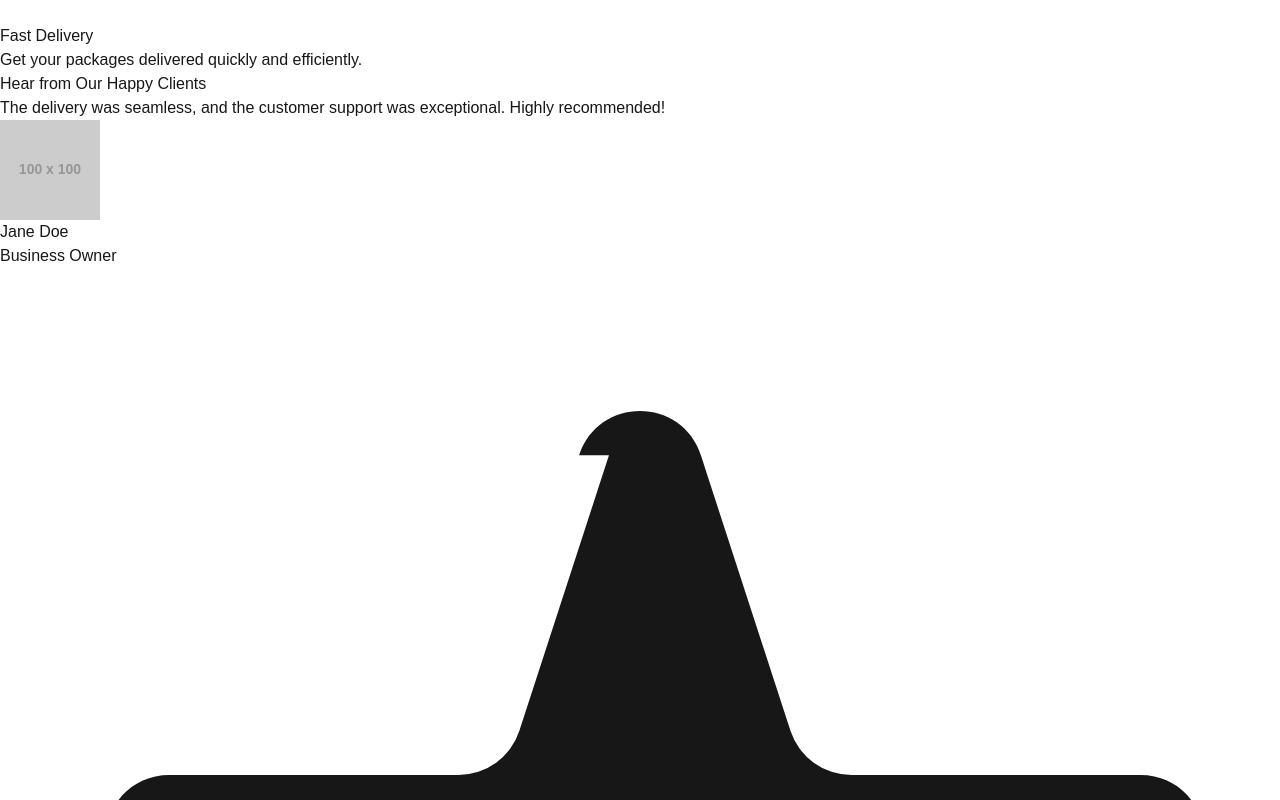
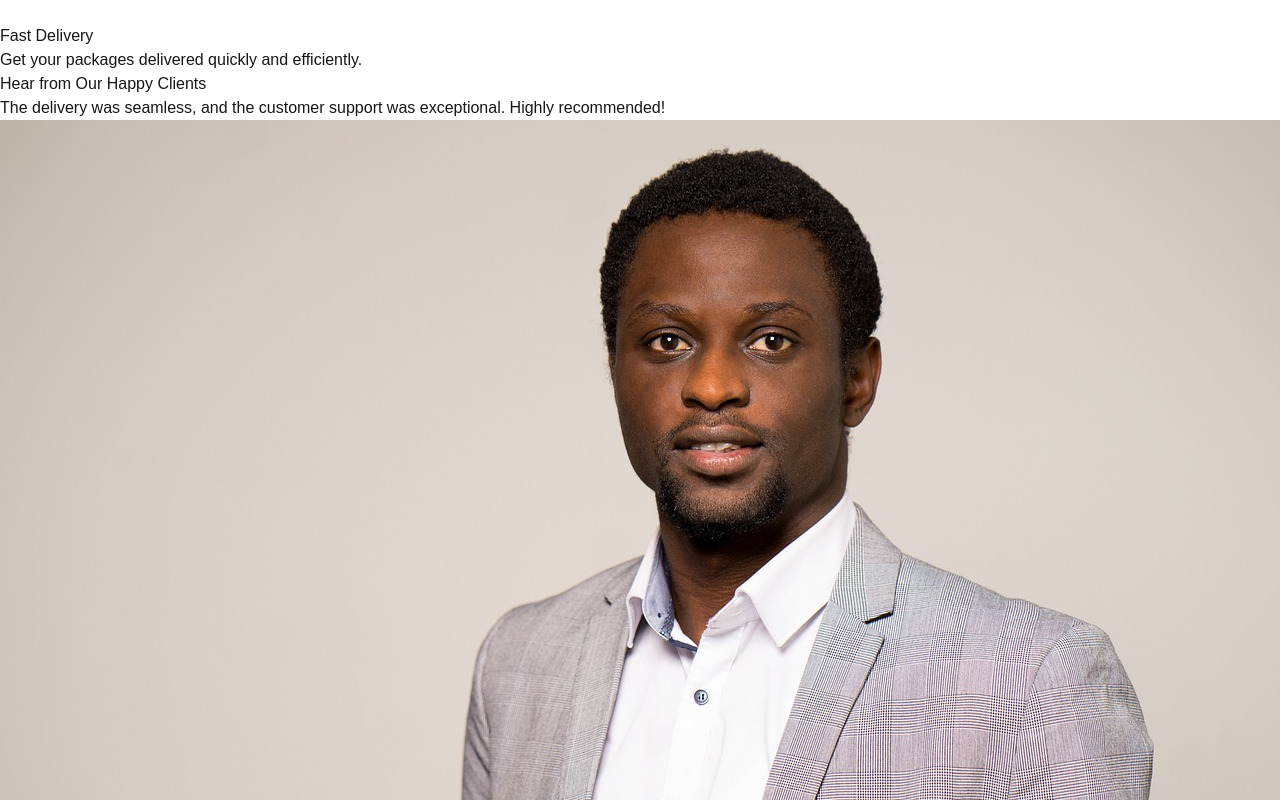
Before and after one commit to Olivierkepler/reactdelivery, a Next.js app: page / in a window 1280 px wide. Shown: the part 5600-6400 px from the top of the page. Built offline with nearby package versions, Linux system fonts and the light colour scheme.

Commit message:
add components: Features, Testimonial

```diff
--- a/package.json
+++ b/package.json
@@ -9,12 +9,12 @@
     "lint": "next lint"
   },
   "dependencies": {
-    "framer-motion": "^11.11.17",
+
     "next": "15.0.3",
     "react": "19.0.0-rc-66855b96-20241106",
     "react-dom": "19.0.0-rc-66855b96-20241106",
-    "react-icons": "^5.3.0",
-    "framer-motion": "^X.X.X"
+    "react-icons": "^5.3.0"
+
   },
   "devDependencies": {
     "@types/node": "^20",
--- a/src/app/components/Testimonials.tsx
+++ b/src/app/components/Testimonials.tsx
@@ -5,7 +5,7 @@ const Testimonials = () => {
             text: "The delivery was seamless, and the customer support was exceptional. Highly recommended!",
             name: "Jane Doe",
             title: "Business Owner",
-            image: "https://via.placeholder.com/100",
+            image: "man1.jpg",
             rating: 5,
         },
         {
@@ -13,7 +13,7 @@ const Testimonials = () => {
             text: "Amazing service! My fragile items arrived intact and on time. I’ll definitely use ReactDelivery again.",
             name: "John Smith",
             title: "Freelancer",
-            image: "https://via.placeholder.com/100",
+            image: "women.jpg",
             rating: 4,
         },
         {
@@ -21,7 +21,7 @@ const Testimonials = () => {
             text: "From start to finish, everything was perfect. Great communication and quick delivery!",
             name: "Emma Brown",
             title: "E-commerce Seller",
-            image: "https://via.placeholder.com/100",
+            image: "woman1.jpeg",
             rating: 5,
         },
     ];
```
